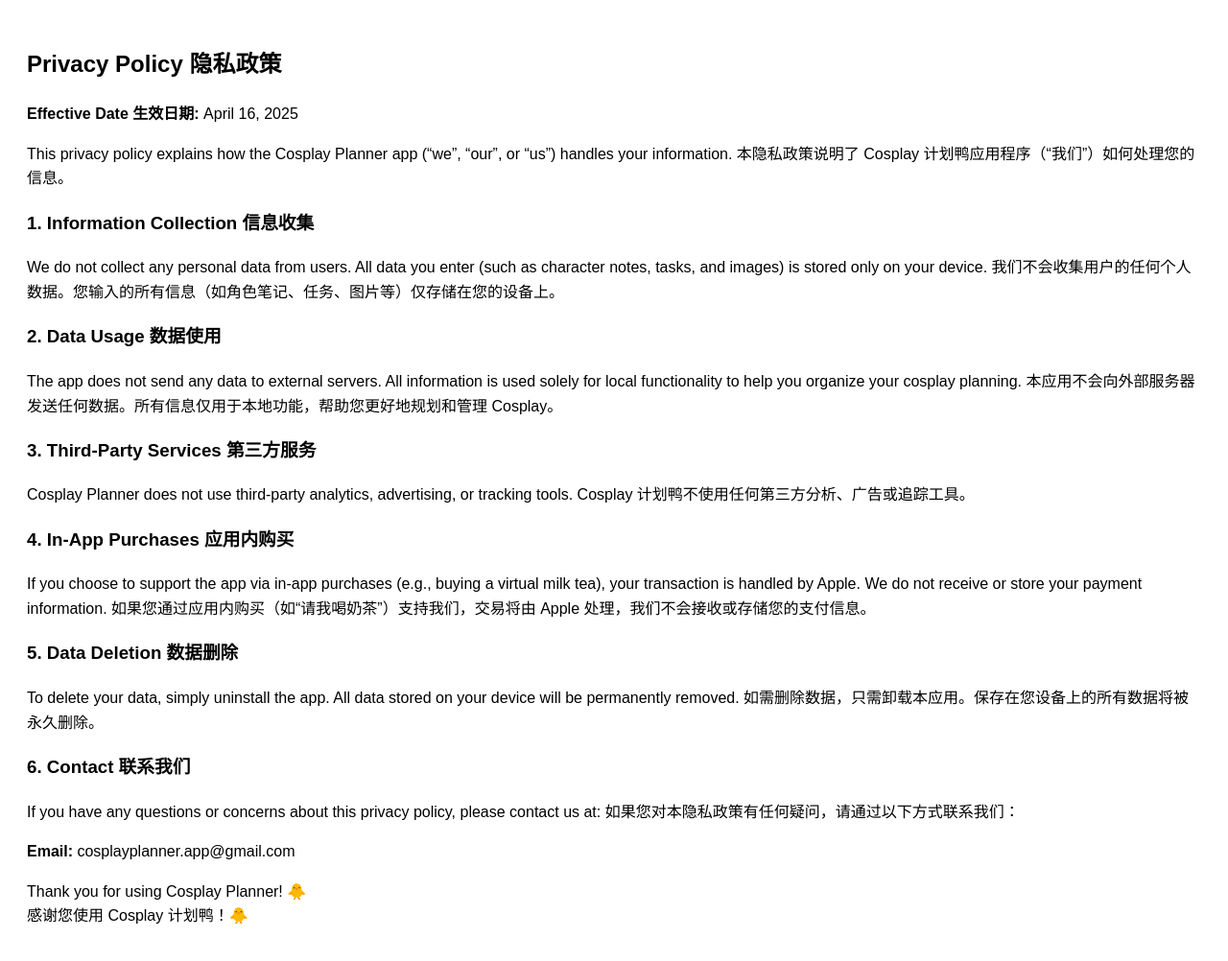
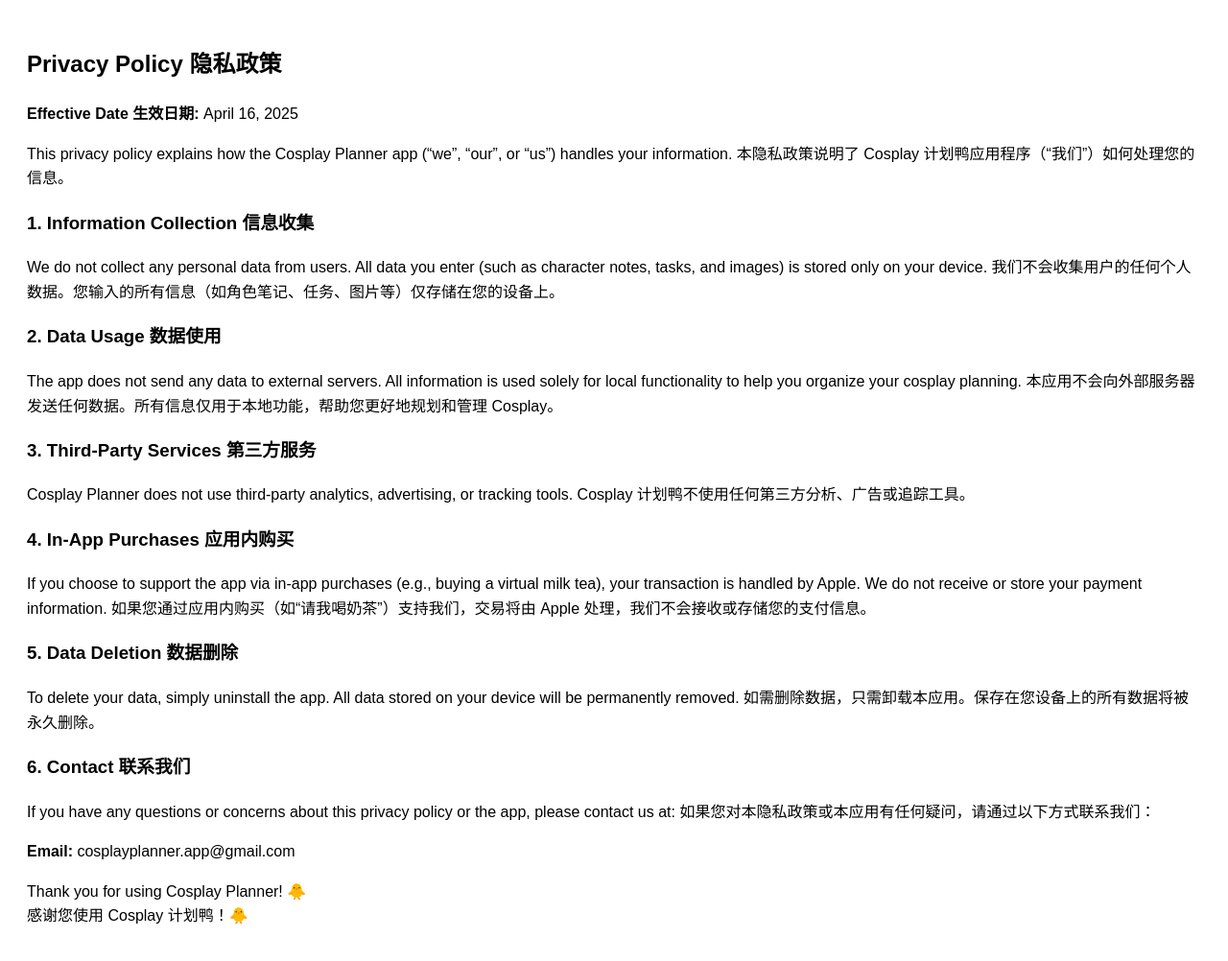
Before and after one commit to sherry-zhu-111/cosplayplanner-privacy-policy, a plain HTML site: page index.html in a window 1280 px wide. Shown: the whole page at 96% size. Drawn offline with Linux system fonts and the light colour scheme.

Commit message:
Update index.html

```diff
--- a/index.html
+++ b/index.html
@@ -40,8 +40,8 @@
 
   <h3>6. Contact 联系我们</h3>
   <p>
-    If you have any questions or concerns about this privacy policy, please contact us at:
-    如果您对本隐私政策有任何疑问，请通过以下方式联系我们：
+    If you have any questions or concerns about this privacy policy or the app, please contact us at:
+    如果您对本隐私政策或本应用有任何疑问，请通过以下方式联系我们：
   </p>
   <p>
     <strong>Email:</strong> cosplayplanner.app@gmail.com
```
